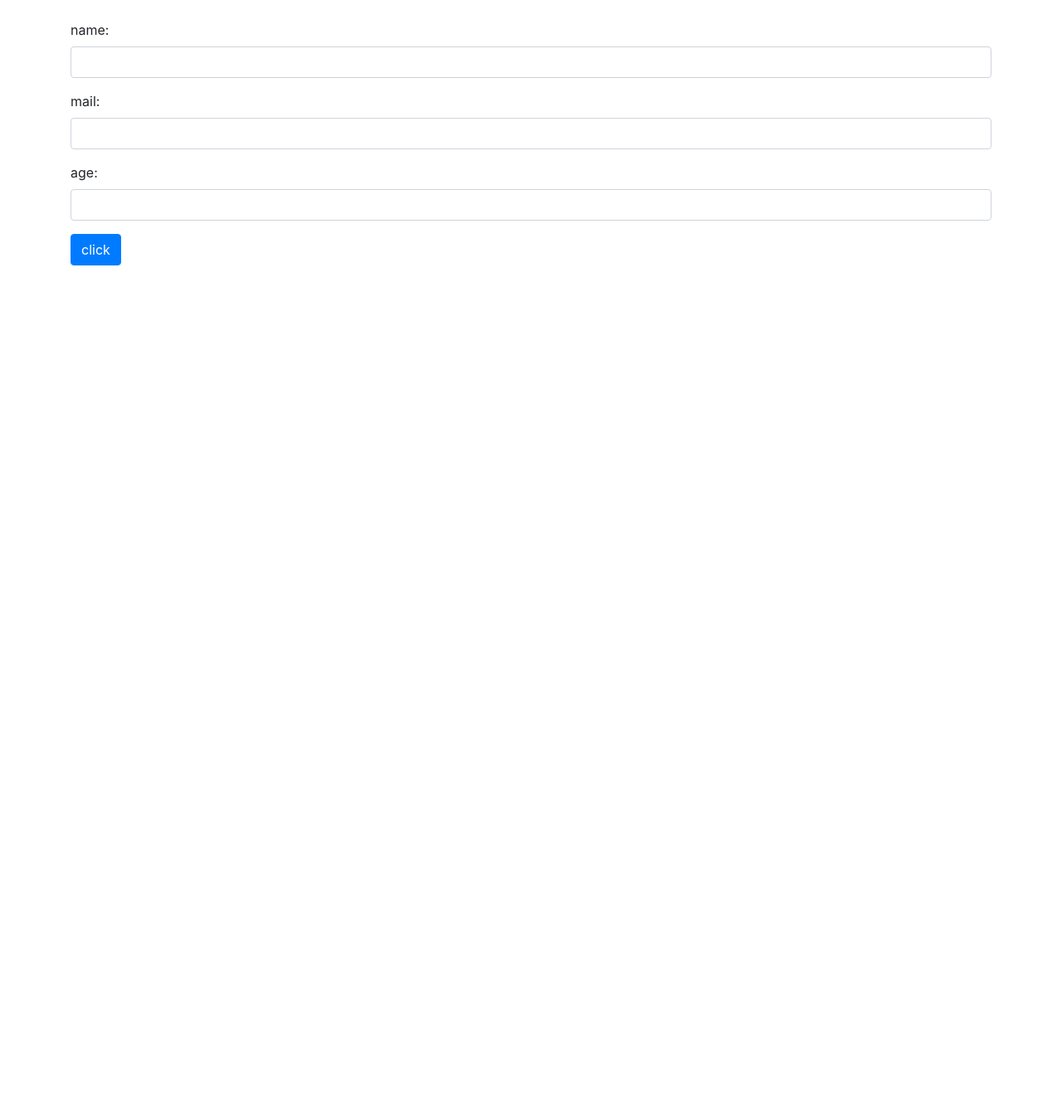
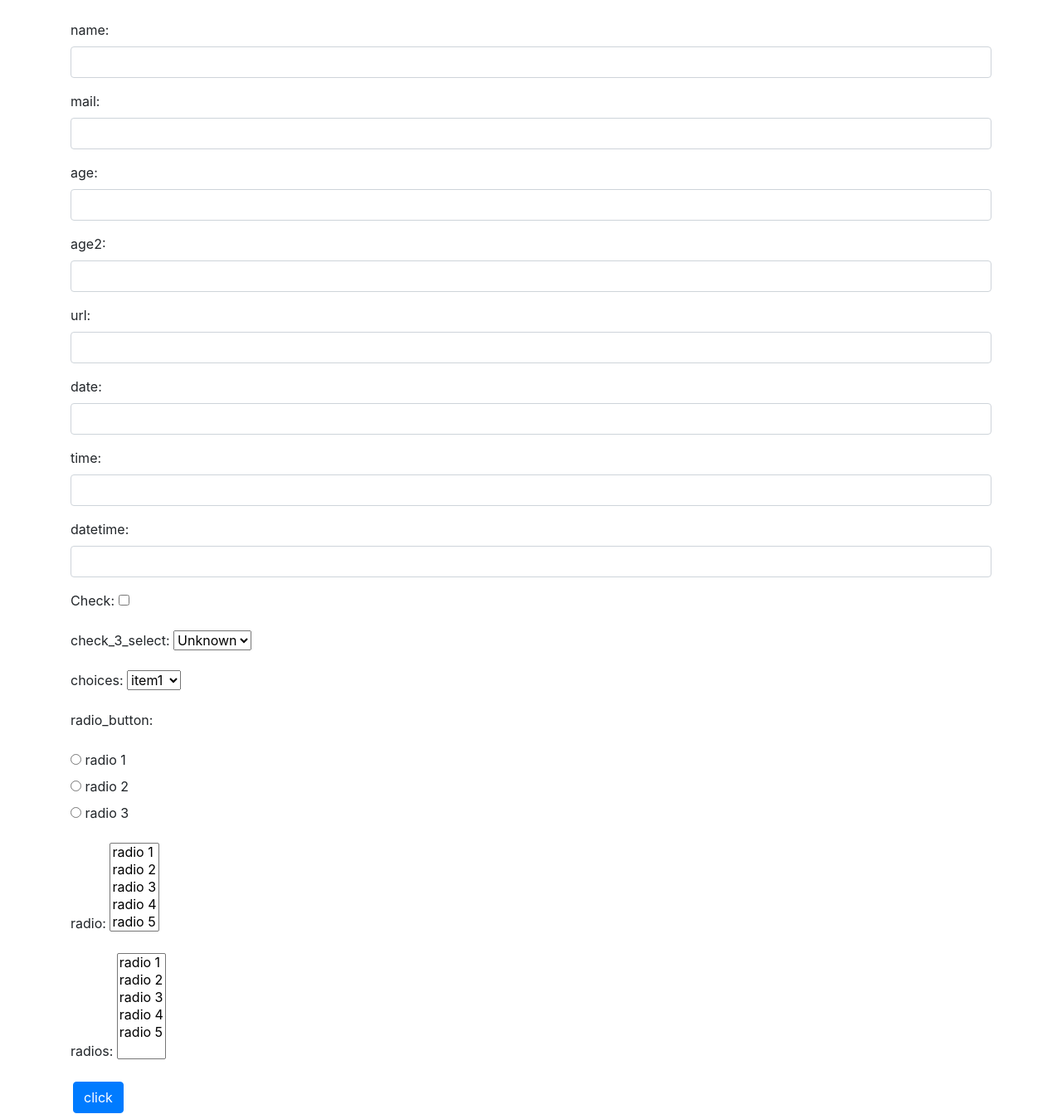
Before and after one commit to hisuihisui/django_foundamental, a Django app: template hello/templates/hello/index.html in a window 1280 px wide. Shown: the whole page at 83% size. Before the commit the page ends 320 px from the top, so only its background shows below. Run offline with Django 4.2, Linux system fonts and the light colour scheme; the template is opened without the code that fills it: values that come from a table or form of the project are taken from there, others are empty; some libraries are stand-ins or nearby versions.

Commit message:
2-4 様々なフィールド

```diff
--- a/hello/forms.py
+++ b/hello/forms.py
@@ -1,3 +1,4 @@
+from tkinter.tix import Select
 from django import forms
 
 
@@ -7,8 +8,78 @@ class HelloForm(forms.Form):
     # labelを設定するとフィールドの手前にラベルのテキストが表示される
     # widget：フォームをHTMLタグとして生成, attrsでクラスを指定
     name = forms.CharField(label='name', \
+        # 必須項目か？
+        # required=True, \
+        required=False, \
         widget=forms.TextInput(attrs={'class': 'form-control'}))
-    mail = forms.CharField(label='mail', \
-        widget=forms.TextInput(attrs={'class': 'form-control'}))
+    # メールアドレス
+    mail = forms.EmailField(label='mail', \
+        required=False, \
+        widget=forms.EmailInput(attrs={'class': 'form-control'}))
+    # 整数型
     age = forms.IntegerField(label='age', \
+        required=False, \
         widget=forms.NumberInput(attrs={'class': 'form-control'}))
+    # 浮動小数点型
+    age2 = forms.FloatField(label='age2', \
+        required=False, \
+        widget=forms.NumberInput(attrs={'class': 'form-control'}))
+    # 整数型
+    url = forms.URLField(label='url', \
+        required=False, \
+        widget=forms.URLInput(attrs={'class': 'form-control'}))
+    # 日付
+    date = forms.DateField(label='date',\
+        required=False, \
+        widget=forms.DateInput(attrs={'class': 'form-control'}))
+    # 時刻
+    time = forms.TimeField(label='time',\
+        required=False, \
+        widget=forms.TimeInput(attrs={'class': 'form-control'}))
+    # 日付＋時刻
+    datetime = forms.DateTimeField(label='datetime',\
+        required=False, \
+        widget=forms.DateTimeInput(attrs={'class': 'form-control'}))
+    # チェックボックス
+    check = forms.BooleanField(required=False)
+    # 3択のNullBooleanField
+    check_3_select = forms.NullBooleanField(label='check_3_select',\
+        required=False)
+    # プルダウン
+    data = [
+        ('one', 'item1'),
+        ('two', 'item2'),
+        ('three', 'item3')
+    ]
+    choices = forms.ChoiceField(label='choices',\
+        choices=data, \
+        required=False)
+    # ラジオボタン
+    radio_data = [
+        ('one', 'radio 1'),
+        ('two', 'radio 2'),
+        ('three', 'radio 3')
+    ]
+    choices_radio = forms.ChoiceField(label='radio_button',\
+        choices=radio_data, \
+        widget=forms.RadioSelect(),\
+        required=False)
+    # 選択リスト
+    ## 単一項目の選択
+    select_data = [
+        ('one', 'radio 1'),
+        ('two', 'radio 2'),
+        ('three', 'radio 3'),
+        ('four', 'radio 4'),
+        ('five', 'radio 5'),
+    ]
+    choice_select = forms.ChoiceField(label='radio',\
+        choices=select_data,\
+        widget=forms.Select(attrs={'size': len(select_data)}), \
+        required=False)
+
+    ## 複数項目の選択
+    choice_selects = forms.MultipleChoiceField(label='radios',\
+        choices=select_data,\
+        widget=forms.SelectMultiple(attrs={'size': len(select_data) + 1}), \
+        required=False)
--- a/hello/templates/hello/index.html
+++ b/hello/templates/hello/index.html
@@ -17,6 +17,8 @@
     <h1 class="display-4 text-primary mb-4">{{title}}</h1>
     {% comment %} |safe：文字列内のHTMLタグをそのままタグとして利用する {% endcomment %}
     <p class="h5 mt-4">{{message|safe}}</p>
+    {% comment %} チェックボックスの結果表示 {% endcomment %}
+    <p class="h5 mt-4">{{result|safe}}</p>
     <form action="{% url 'index' %}" method="post">
         {% comment %} CSRF対策 {% endcomment %}
         {% csrf_token %}
@@ -27,9 +29,12 @@
             <input id="msg" type="text" class="form-control" name="msg">
         </div>
         {% endcomment %}
+        <table>
         {% comment %} formクラスを使用してレンダリング {% endcomment %}
         {{ form.as_p }}
+        <tr><td></td><td>
         <input class="btn btn-primary" type="submit" value="click">
+        </td></tr>
         </table>
     </form>
     {% comment %}
```
Also changed, not shown: hello/views.py (+21 -1 lines).
